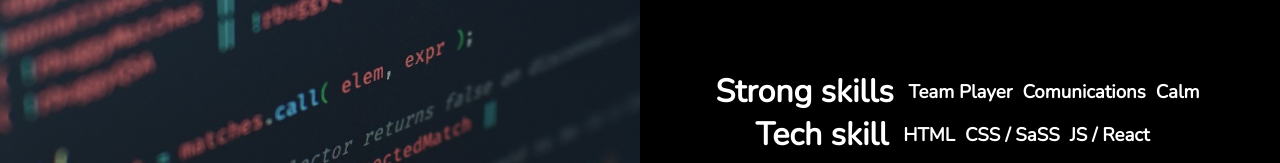
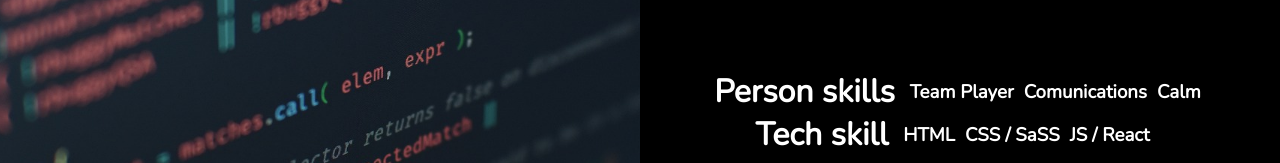
Before and after one commit to marcinoles87/mysite, a React (Create React App) app: page / in a window 1280 px wide. Shown: the part 2559-2722 px from the top of the page. Built offline with nearby package versions, Linux system fonts and the light colour scheme.

Commit message:
work with projects section

```diff
--- a/src/components/Projects.js
+++ b/src/components/Projects.js
@@ -12,7 +12,7 @@ function Projects() {
 
       <div className='project-item'>
         <div className='project-skill-person'>
-            <h1>Strong skills</h1>
+            <h1>Person skills</h1>
             <h3>Team Player</h3>
             <h3>Comunications</h3>
             <h3>Calm</h3>
--- a/src/components/project.scss
+++ b/src/components/project.scss
@@ -35,6 +35,7 @@ $primary-color : rgb(87, 209, 215);
             display: flex;
             align-items: center;
             margin: 0 10px;
+            transition: 1s ease;
 
             h1{
                 margin-right: 10px;
@@ -44,5 +45,9 @@ $primary-color : rgb(87, 209, 215);
                 margin: 0 5px;
             }
         }
+
+        .project-skill-person:hover{
+            border-bottom: $primary-color;
+        }
     }
 }
```
